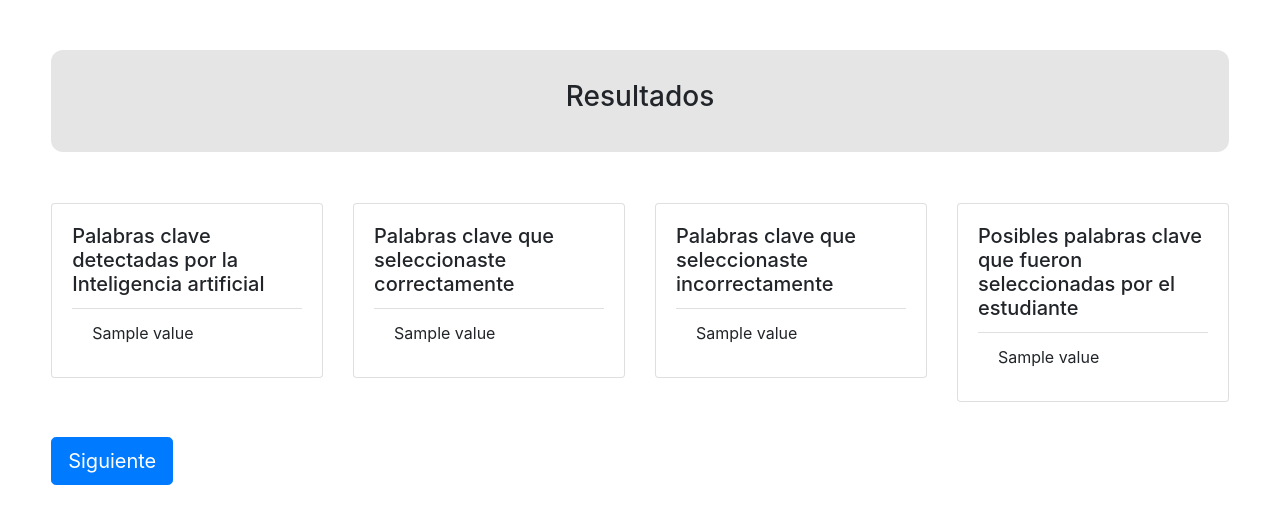
After one commit to louysotopo/proyectogamificacion12, a Flask app: template templates/resultado2.html in a window 1280 px wide. The commit adds this page. Shown: the top 524 px of the page. Run offline with Flask 2, Linux system fonts and the light colour scheme; the template is opened without the code that fills it: most values are stand-ins (such as "Sample title", 1, 10 or a date in 2020); parts of the project's set-up code (start-up, migrations or seed data) failed here and were passed over; some libraries are stand-ins or nearby versions.

Commit message:
avance final

```diff
--- a/app.py
+++ b/app.py
@@ -59,5 +59,25 @@ def resultado():
 
     return render_template('resultado.html',list1 = list1,list2=list2,list3=list3,list4=list4)
 
+@app.route('/resultado2', methods=["GET","POST"])
+def resultado2():
+    if request.method == "POST":
+        pc01 = request.form["pc01"]
+        pc02 = request.form["pc02"]
+        pc03 = request.form["pc03"]
+        pc04 = request.form["pc04"]
+        pc05 = request.form["pc05"]
+        pc06 = request.form["pc06"]
+        pc07 = request.form["pc07"]
+        pc08 = request.form["pc08"]
+
+
+    arr_usuario=[pc01,pc02,pc03,pc04,pc05,pc06,pc07,pc08]
+    list1 = ["q","q"]
+    list2 = ["q","q"]
+    list3 = ["q","q"]
+    list4 = ["q","q"]
+    return render_template('resultado2.html',list1 = list1,list2=list2,list3=list3,list4=list4)
+
 if __name__ == '__main__':
     app.run()
--- /dev/null
+++ b/templates/resultado2.html
@@ -0,0 +1,85 @@
+<!doctype html>
+<html lang="en">
+  <head>
+    <title>Title</title>
+    <meta charset="utf-8">
+    <meta name="viewport" content="width=device-width, initial-scale=1, shrink-to-fit=no">
+    <link rel="stylesheet" href="https://stackpath.bootstrapcdn.com/bootstrap/4.3.1/css/bootstrap.min.css" integrity="sha384-ggOyR0iXCbMQv3Xipma34MD+dH/1fQ784/j6cY/iJTQUOhcWr7x9JvoRxT2MZw1T" crossorigin="anonymous">
+    <link href="{{ url_for('static',filename='css/vivian/style.css') }}" rel="stylesheet" type="text/css">
+
+
+  </head>
+  <body>
+    <div class="container-md" style="margin-left: 4%;margin-right: 4%; text-align: center;">
+      <h3> Resultados </h3>
+    </div>
+
+    <div style="margin: 4%;">
+
+      <div class="row row-cols-1 row-cols-md-4 g-4">
+        <div class="col">
+          <div class="card" >
+            <div class="card-body">
+              <h5 class="card-title">Palabras clave detectadas por la Inteligencia artificial</h5>
+
+              <ul class="list-group list-group-flush">
+                {% for value in list1 %}
+                <li class="list-group-item">{{ value }}</li>
+                {% endfor %}
+
+              </ul>
+            </div>
+          </div>
+        </div>
+        <div class="col">
+          <div class="card">
+            <div class="card-body">
+              <h5 class="card-title">Palabras clave que seleccionaste correctamente</h5>
+
+              <ul class="list-group list-group-flush">
+                {% for value in list2 %}
+                <li class="list-group-item">{{ value }}</li>
+                {% endfor %}
+              </ul>
+            </div>
+          </div>
+        </div>
+        <div class="col">
+          <div class="card">
+            <div class="card-body">
+              <h5 class="card-title">Palabras clave que seleccionaste incorrectamente</h5>
+
+              <ul class="list-group list-group-flush">
+                {% for value in list3 %}
+                <li class="list-group-item">{{ value }}</li>
+                {% endfor %}
+              </ul>
+            </div>
+          </div>
+        </div>
+        <div class="col">
+          <div class="card" >
+            <div class="card-body">
+              <h5 class="card-title">Posibles palabras clave que fueron seleccionadas por el estudiante</h5>
+
+              <ul class="list-group list-group-flush">
+                {% for value in list4 %}
+                <li class="list-group-item">{{ value }}</li>
+                {% endfor %}
+              </ul>
+            </div>
+          </div>
+        </div>
+    </div>
+    <a href="{{ url_for('avanzado') }}" > <button type="button" class="btn btn-primary btn-lg" style="margin-top: 3%;">Siguiente</button> </a>
+
+    </div>
+
+
+
+
+    <script src="https://code.jquery.com/jquery-3.3.1.slim.min.js" integrity="sha384-q8i/X+965DzO0rT7abK41JStQIAqVgRVzpbzo5smXKp4YfRvH+8abtTE1Pi6jizo" crossorigin="anonymous"></script>
+    <script src="https://cdnjs.cloudflare.com/ajax/libs/popper.js/1.14.7/umd/popper.min.js" integrity="sha384-UO2eT0CpHqdSJQ6hJty5KVphtPhzWj9WO1clHTMGa3JDZwrnQq4sF86dIHNDz0W1" crossorigin="anonymous"></script>
+    <script src="https://stackpath.bootstrapcdn.com/bootstrap/4.3.1/js/bootstrap.min.js" integrity="sha384-JjSmVgyd0p3pXB1rRibZUAYoIIy6OrQ6VrjIEaFf/nJGzIxFDsf4x0xIM+B07jRM" crossorigin="anonymous"></script>
+  </body>
+</html>
```
Also changed, not shown: templates/avanzado.html (+72 -20 lines), templates/dificil.html (+15 -0 lines), 1 other file.
